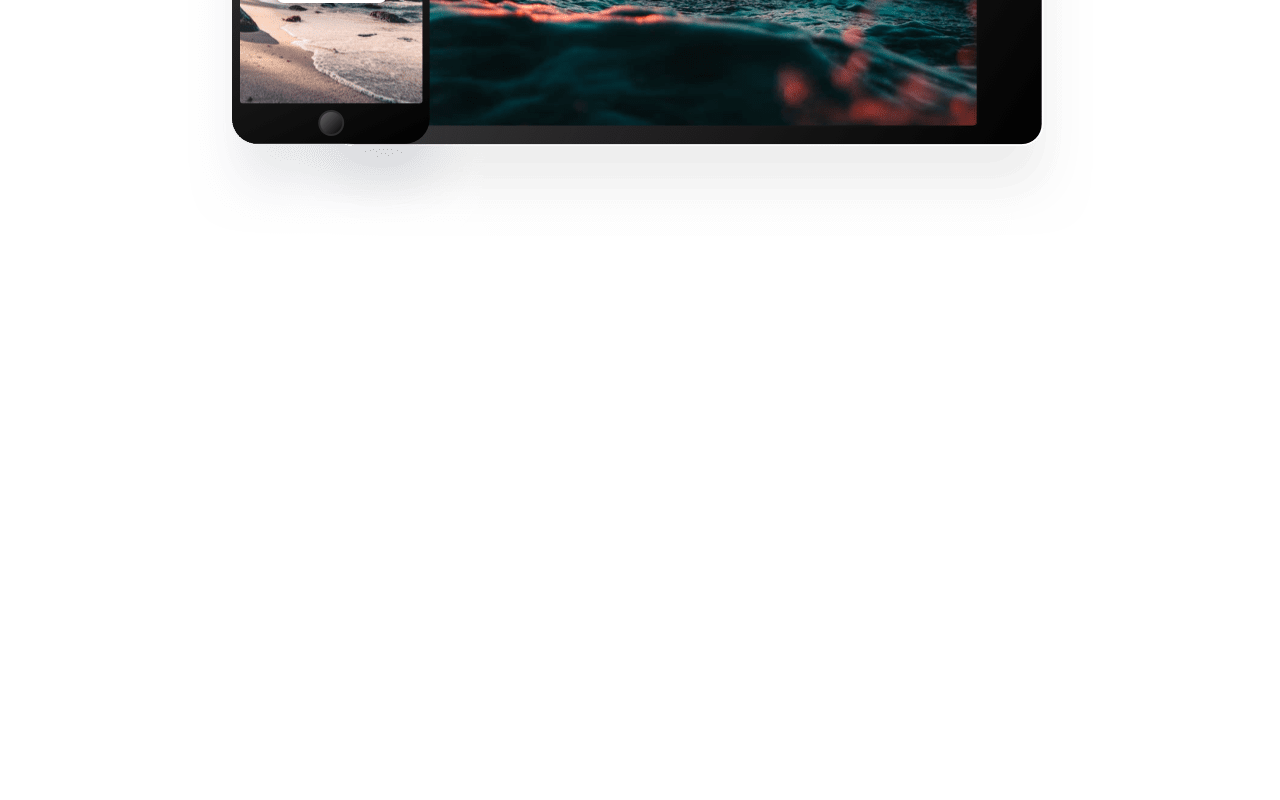
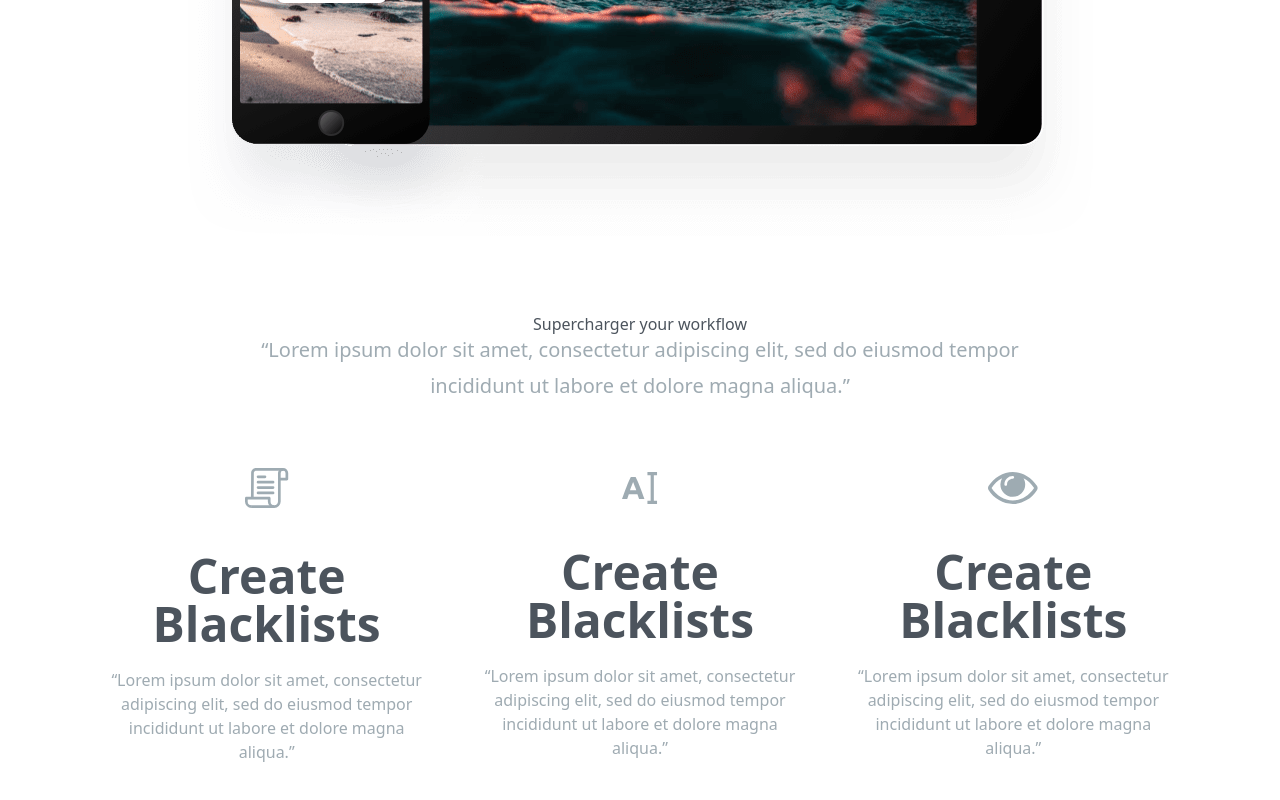
Before and after one commit to andreiclcosa93/clipboard, a website: page index.html in a window 1280 px wide. Shown: the part 2724-3524 px from the top of the page. Before the commit the page ends 3040 px from the top, so only its background shows below. Drawn offline with nearby package versions, Linux system fonts and the light colour scheme; a web font is replaced by a local one.

Commit message:
Supercharger Section

```diff
--- a/index.html
+++ b/index.html
@@ -83,5 +83,41 @@
           <img src="images/image-devices.png" alt="" class="mx-auto" />
       </div>
      </section>
+
+     <!-- sepercharger section -->
+     <section id="supercharger">
+      <div class="section-container my-20">
+        <h3>Supercharger your workflow</h3>
+        <p class="max-w-3xl mx-auto mb-16 text-xl leading-9 text-center text-grayishBlue">
+          “Lorem ipsum dolor sit amet, consectetur adipiscing elit, sed do eiusmod tempor incididunt ut labore et dolore magna aliqua.”</p>
+          <!-- items container -->
+          <div class="flex flex-col items-center justify-between space-y-16 md:flex-row md:space-y-0 md:space-x-12">
+
+            <!-- item 1 -->
+            <div class="flex flex-col items-center space-y-5">
+                <img src="images/icon-blacklist.svg" alt="" class="mb-6" />
+                <h5 class="b-8 text-4xl font-bold text-darkGrayishBlue md:text-5xl">Create Blacklists</h5>
+                <p class="max-w-md text-grayishBlue">
+                  “Lorem ipsum dolor sit amet, consectetur adipiscing elit, sed do eiusmod tempor incididunt ut labore et dolore magna aliqua.”</p>
+            </div>
+
+             <!-- item 2 -->
+             <div class="flex flex-col items-center space-y-5">
+                <img src="images/icon-text.svg" alt="" class="mb-6" />
+                <h5 class="b-8 text-4xl font-bold text-darkGrayishBlue md:text-5xl">Create Blacklists</h5>
+                <p class="max-w-md text-grayishBlue">
+                  “Lorem ipsum dolor sit amet, consectetur adipiscing elit, sed do eiusmod tempor incididunt ut labore et dolore magna aliqua.”</p>
+              </div>
+
+               <!-- item 3 -->
+                <div class="flex flex-col items-center space-y-5">
+                  <img src="images/icon-preview.svg" alt="" class="mb-6" />
+                  <h5 class="b-8 text-4xl font-bold text-darkGrayishBlue md:text-5xl">Create Blacklists</h5>
+                  <p class="max-w-md text-grayishBlue">
+                    “Lorem ipsum dolor sit amet, consectetur adipiscing elit, sed do eiusmod tempor incididunt ut labore et dolore magna aliqua.”</p>
+                </div>
+          </div>
+      </div>
+     </section>
   </body>
 </html>
--- a/input.css
+++ b/input.css
@@ -12,9 +12,11 @@
     @apply max-w-6xl mx-auto text-center px-10;
 }
 
+
 .button-container {
     @apply flex flex-col justify-center w-full space-y-6 text-xl text-white md:flex-row md:space-y-0 md:space-x-4
 }
+
 
 body {
     background-image: url('../images/bg-header-desktop.png');
```
